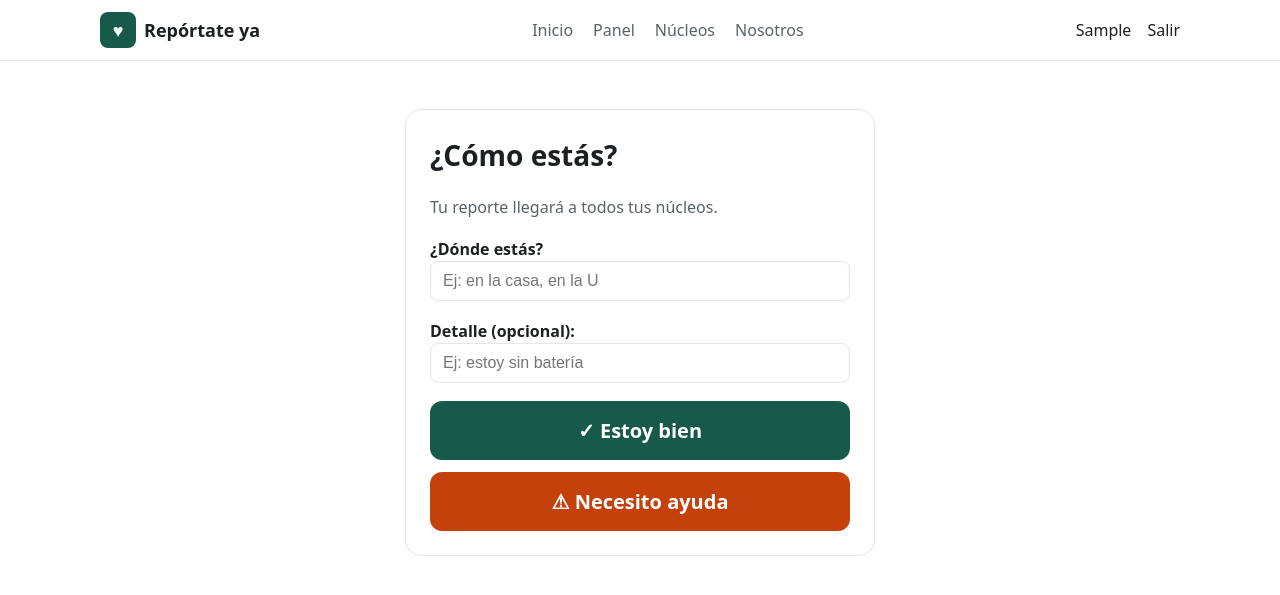
After one commit to Jorge28319/Core-5, a Django app: page /panel/ in a window 1280 px wide. The commit adds this page. Shown: the top 595 px of the page. Run offline with Django 5.2, Linux system fonts and the light colour scheme; the visitor is signed in with stand-in values (Sample User, id 1).

Commit message:
Agregar pantalla de reporte

```diff
--- a/proyectoInicial/core/forms.py
+++ b/proyectoInicial/core/forms.py
@@ -1,7 +1,7 @@
 from django import forms
 from django.contrib.auth.forms import AuthenticationForm, UserCreationForm
 from django.contrib.auth.models import User
-
+from .models import Reporte
 
 class RegistroForm(UserCreationForm):
     first_name = forms.CharField(label="Nombre", max_length=150)
@@ -33,3 +33,15 @@ class IngresoForm(AuthenticationForm):
 
     def clean_username(self):
         return self.cleaned_data["username"].lower()
+class ReporteForm(forms.ModelForm):
+    class Meta:
+        model = Reporte
+        fields = ["estado", "detalle", "referencia"]
+        labels = {
+            "detalle": "Detalle (opcional)",
+            "referencia": "¿Dónde estás?",
+        }
+        widgets = {
+            "detalle": forms.TextInput(attrs={"placeholder": "Ej: estoy sin batería"}),
+            "referencia": forms.TextInput(attrs={"placeholder": "Ej: en la casa, en la U"}),
+        }
--- a/proyectoInicial/core/static/core/estilos.css
+++ b/proyectoInicial/core/static/core/estilos.css
@@ -154,3 +154,26 @@ button {
     font-size: 14px;
     color: var(--texto-suave);
 }
+.suave {
+    color: var(--texto-suave);
+    font-size: 16px;
+}
+
+.boton-estado {
+    display: block;
+    width: 100%;
+    margin-top: 12px;
+    padding: 16px;
+    border-radius: 12px;
+    color: #ffffff;
+    font-size: 20px;
+    font-weight: bold;
+}
+
+.bien {
+    background: var(--verde);
+}
+
+.ayuda {
+    background: var(--naranjo);
+}
--- a/proyectoInicial/core/templates/core/base.html
+++ b/proyectoInicial/core/templates/core/base.html
@@ -13,7 +13,7 @@
             <a href="/" class="logo"><span class="logo-icono">♥</span> Repórtate ya</a>
             <nav class="menu">
                 <a href="/">Inicio</a>
-                <a href="#">Panel</a>
+                <a href="{% url 'panel' %}">Panel</a>
                 <a href="#">Núcleos</a>
                 <a href="#">Nosotros</a>
             </nav>
--- /dev/null
+++ b/proyectoInicial/core/templates/core/panel.html
@@ -0,0 +1,21 @@
+{% extends "core/base.html" %}
+
+{% block contenido %}
+<div class="tarjeta">
+    <h1>¿Cómo estás?</h1>
+    <p class="suave">Tu reporte llegará a todos tus núcleos.</p>
+    <form method="post">
+        {% csrf_token %}
+        <p>
+            {{ form.referencia.label_tag }}
+            {{ form.referencia }}
+        </p>
+        <p>
+            {{ form.detalle.label_tag }}
+            {{ form.detalle }}
+        </p>
+        <button type="submit" name="estado" value="BIEN" class="boton-estado bien">✓ Estoy bien</button>
+        <button type="submit" name="estado" value="AYUDA" class="boton-estado ayuda">⚠ Necesito ayuda</button>
+    </form>
+</div>
+{% endblock %}
--- a/proyectoInicial/core/views.py
+++ b/proyectoInicial/core/views.py
@@ -1,8 +1,8 @@
 from django.contrib.auth import login
+from django.contrib.auth.decorators import login_required
 from django.shortcuts import redirect, render
 
-from .forms import RegistroForm
-
+from .forms import RegistroForm, ReporteForm
 
 def inicio(request):
     return render(request, "core/inicio.html")
@@ -18,3 +18,8 @@ def registro(request):
     else:
         form = RegistroForm()
     return render(request, "core/registro.html", {"form": form})
+
+@login_required
+def panel(request):
+    form = ReporteForm()
+    return render(request, "core/panel.html", {"form": form})
--- a/proyectoInicial/proyectoInicial/urls.py
+++ b/proyectoInicial/proyectoInicial/urls.py
@@ -23,7 +23,7 @@ from core.forms import IngresoForm
 urlpatterns = [
     path("registro/", views.registro, name="registro"),
     path("admin/", admin.site.urls),
-    path("", views.inicio, name="inicio"),
-       path("ingresar/", auth_views.LoginView.as_view(authentication_form=IngresoForm), name="login"),
+    path("", views.inicio, name="inicio"), path("panel/", views.panel, name="panel"),
+    path("ingresar/", auth_views.LoginView.as_view(authentication_form=IngresoForm), name="login"),
     path("salir/", auth_views.LogoutView.as_view(), name="logout"),
 ]
```
